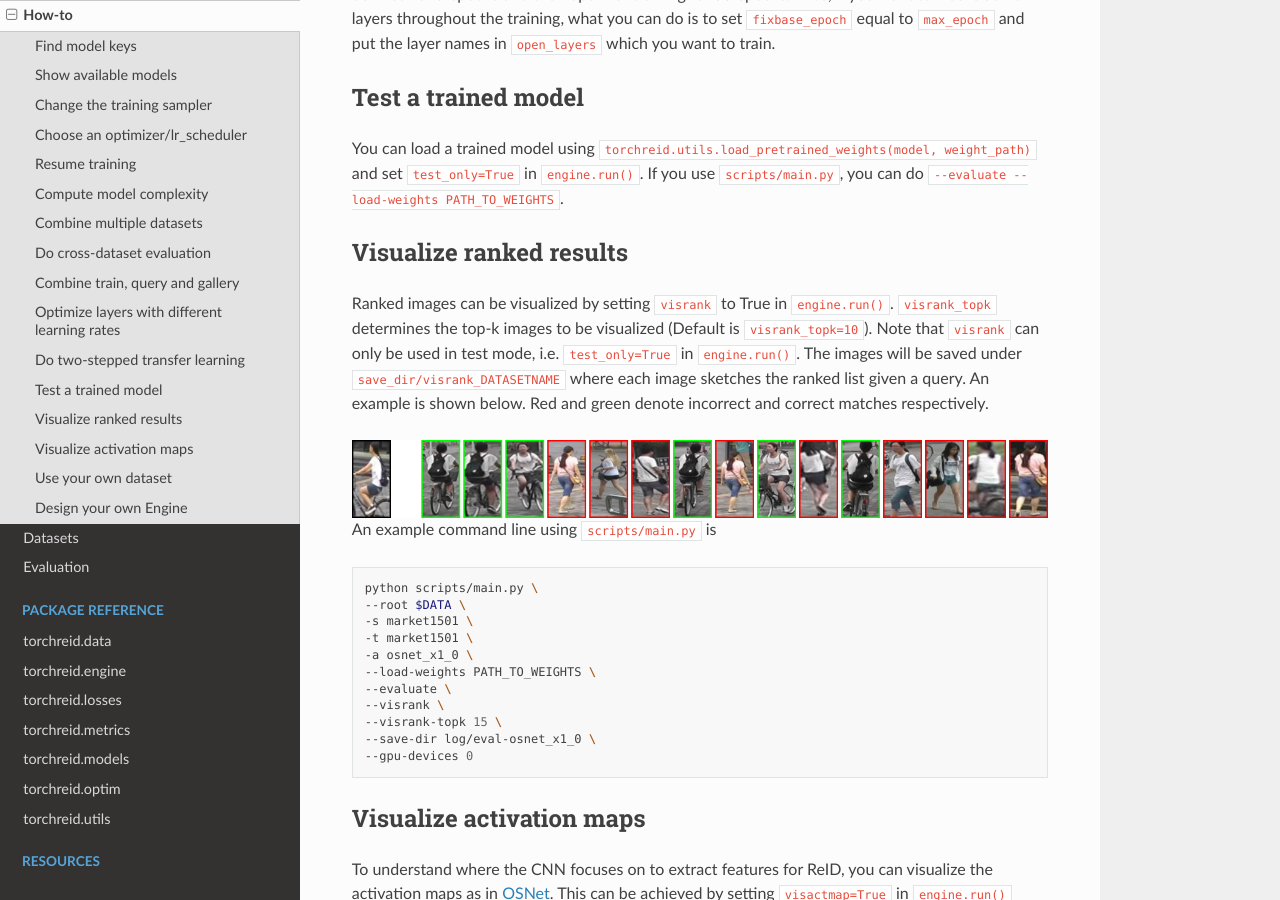
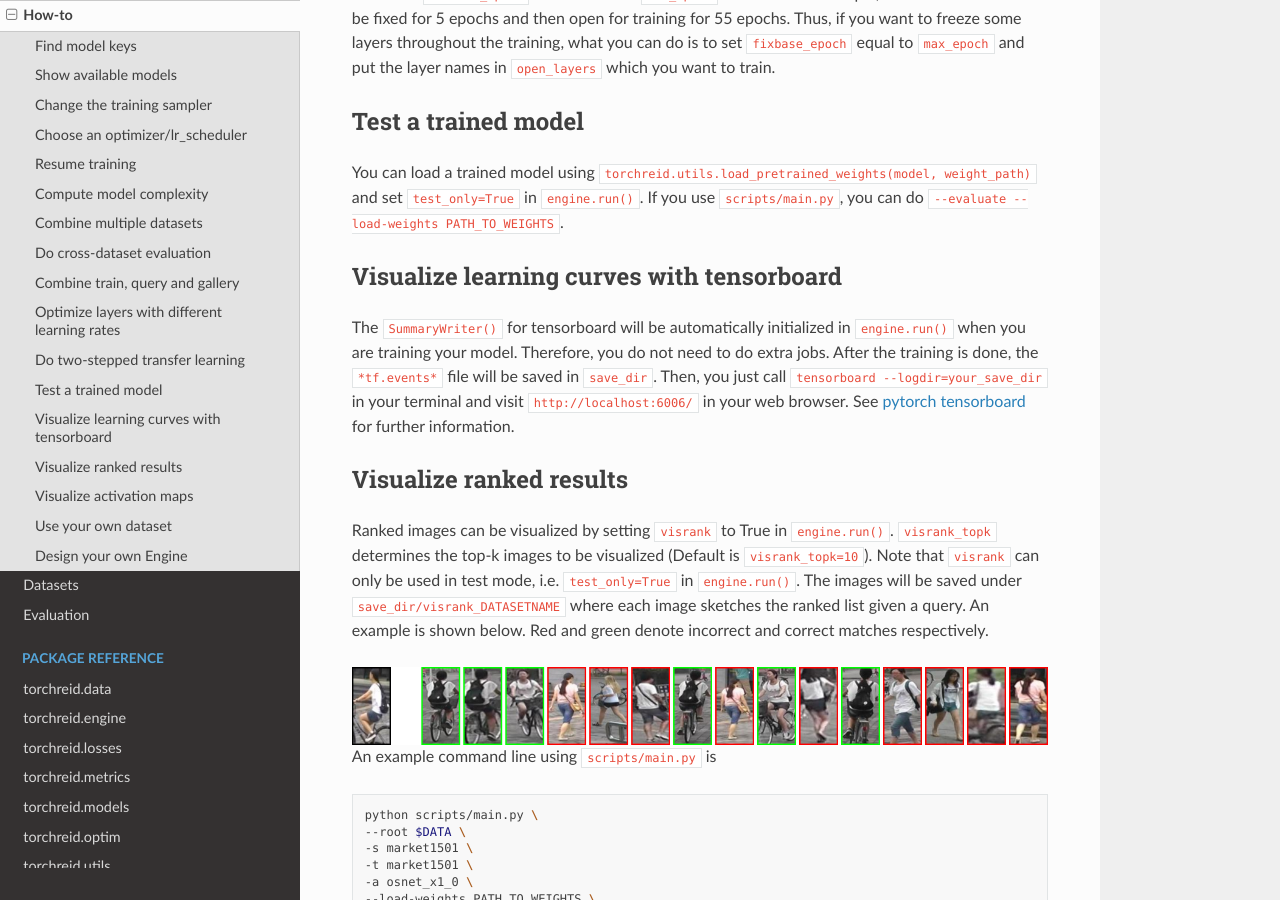
Before and after one commit to KaiyangZhou/deep-person-reid, a Sphinx documentation site: the page built from docs/user_guide.rst, in a window 1280 px wide and 900 px high, scrolled down 4522 px. Built offline with Sphinx 7.4.7 and the Read the Docs theme 2.0.0, drawn with Linux system fonts in a browser that asks for light colours; some of the changed text lies outside the part shown.

Commit message:
add instruction re. tensorboard

```diff
--- a/docs/user_guide.rst
+++ b/docs/user_guide.rst
@@ -196,6 +196,11 @@ Test a trained model
 You can load a trained model using :code:`torchreid.utils.load_pretrained_weights(model, weight_path)` and set ``test_only=True`` in ``engine.run()``. If you use ``scripts/main.py``, you can do ``--evaluate --load-weights PATH_TO_WEIGHTS``.
 
 
+Visualize learning curves with tensorboard
+--------------------------------------------
+The ``SummaryWriter()`` for tensorboard will be automatically initialized in ``engine.run()`` when you are training your model. Therefore, you do not need to do extra jobs. After the training is done, the ``*tf.events*`` file will be saved in ``save_dir``. Then, you just call ``tensorboard --logdir=your_save_dir`` in your terminal and visit ``http://localhost:6006/`` in your web browser. See `pytorch tensorboard <https://pytorch.org/docs/stable/tensorboard.html>`_ for further information.
+
+
 Visualize ranked results
 -------------------------
 Ranked images can be visualized by setting ``visrank`` to True in ``engine.run()``. ``visrank_topk`` determines the top-k images to be visualized (Default is ``visrank_topk=10``). Note that ``visrank`` can only be used in test mode, i.e. ``test_only=True`` in ``engine.run()``. The images will be saved under ``save_dir/visrank_DATASETNAME`` where each image sketches the ranked list given a query. An example is shown below. Red and green denote incorrect and correct matches respectively.
```
